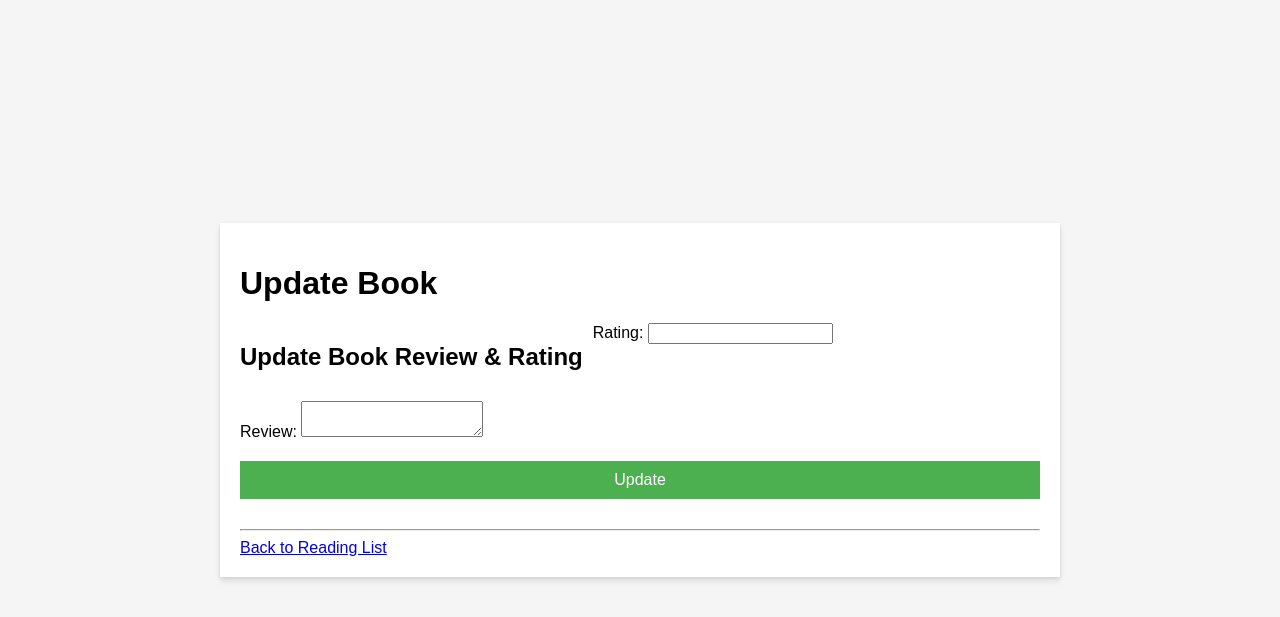
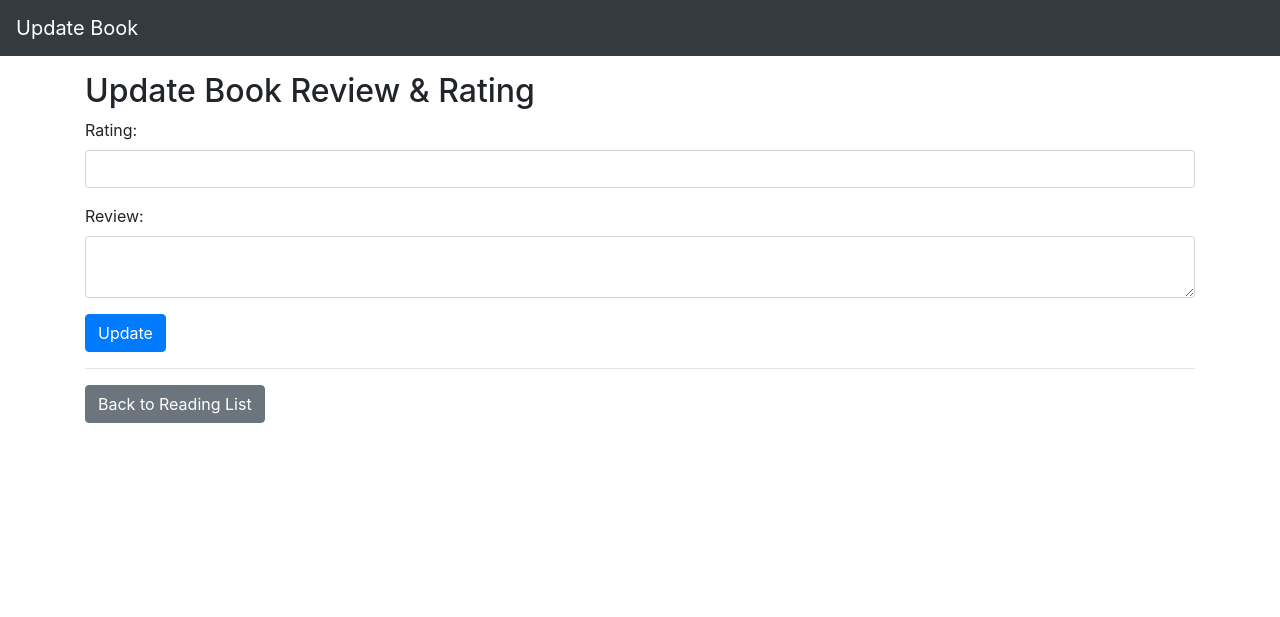
Before and after one commit to itguy22/Ryans-Reading-List, a Flask app: template templates/update.html in a window 1280 px wide. Shown: the top 617 px of the page. Run offline with Flask 3, Linux system fonts and the light colour scheme; the template is opened without the code that fills it, so the values that code supplies are empty; some libraries are stand-ins or nearby versions.

Commit message:
Added bootstrap template to update.html

```diff
--- a/templates/update.html
+++ b/templates/update.html
@@ -5,13 +5,18 @@
     <meta charset="UTF-8">
     <meta name="viewport" content="width=device-width, initial-scale=1.0">
     <title>Update Book</title>
-    <link rel="stylesheet" href="{{ url_for('static', filename='styles.css') }}">
+    <!-- Bootstrap CSS -->
+    <link rel="stylesheet" href="https://stackpath.bootstrapcdn.com/bootstrap/4.3.1/css/bootstrap.min.css">
 </head>
 
 <body>
+    <!-- Navbar -->
+    <nav class="navbar navbar-dark bg-dark mb-3">
+        <a class="navbar-brand" href="#">Update Book</a>
+    </nav>
+
     <div class="container">
-        <h1>Update Book</h1>
-        <form method="POST" action="{{ url_for('update_book', book_id=book.id) }}">
+        <!-- Update Form -->
         {% block content %}
         <h2>Update Book Review & Rating</h2>
         <form method="POST" action="{{ url_for('update_book', book_id=book.id) }}">
@@ -27,10 +32,14 @@
             <button type="submit" class="btn btn-primary">Update</button>
         </form>
         {% endblock %}
-        </form>
         <hr>
         <a href="{{ url_for('index') }}" class="btn btn-secondary">Back to Reading List</a>
     </div>
+
+    <!-- Bootstrap JS -->
+    <script src="https://code.jquery.com/jquery-3.3.1.slim.min.js" integrity="sha384-q8i/X+965DzO0rT7abK41JStQIAqVgRVzpbzo5smXKp4YfRvH+8abtTE1Pi6jizo" crossorigin="anonymous"></script>
+    <script src="https://cdnjs.cloudflare.com/ajax/libs/popper.js/1.14.7/umd/popper.min.js" integrity="sha384-UO2eT0CpHqdSJQ6hJty5KVphtPhzWj9WO1clHTMGa3JDZwrnQq4sF86dIHNDz0W1" crossorigin="anonymous"></script>
+    <script src="https://stackpath.bootstrapcdn.com/bootstrap/4.3.1/js/bootstrap.min.js" integrity="sha384-JjSmVgyd0p3pXB1rRibZUAYoIIy6OrQ6VrjIEaFf/nJGzIxFDsf4x0xIM+B07jRM" crossorigin="anonymous"></script>
 </body>
 
 </html>
```
Lines whose indentation alone changed are shown as unchanged.
